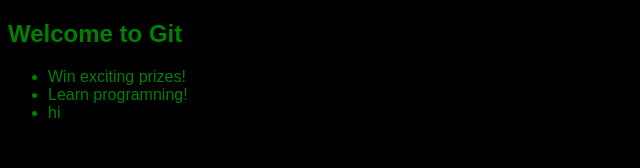
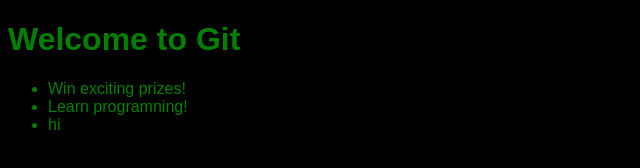
Before and after one commit to Ashaldsouza/ashal, a plain HTML site: page index.html in a window 1280 px wide. Shown: the whole page, without its empty margins (0-640 px from the left). Drawn offline with Linux system fonts and the light colour scheme.

Commit message:
modified styles for merge demo

```diff
--- a/index.html
+++ b/index.html
@@ -9,7 +9,7 @@
     </title>
 </head>
 <body>
-    <h2>Welcome to Git</h2>
+    <h1>Welcome to Git</h1>
     <ul>
         <li>
             Win exciting prizes!
```
